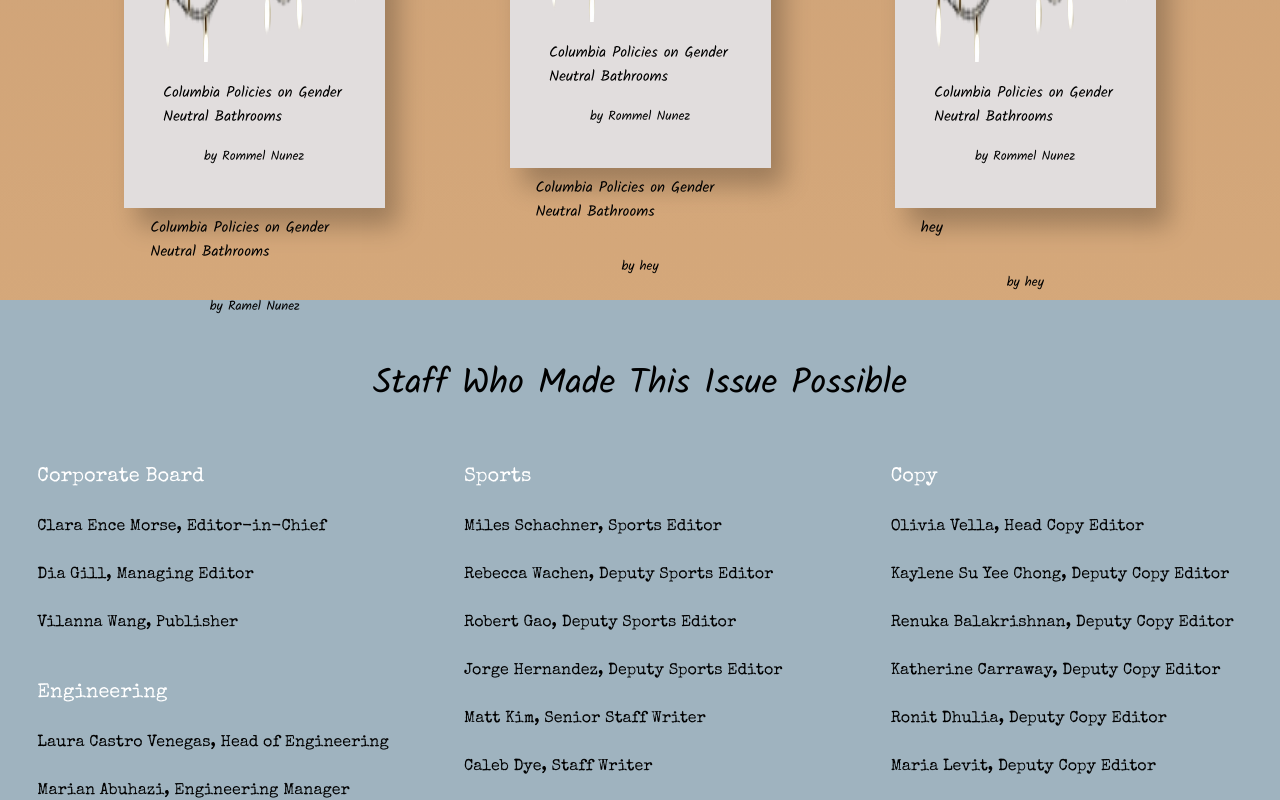
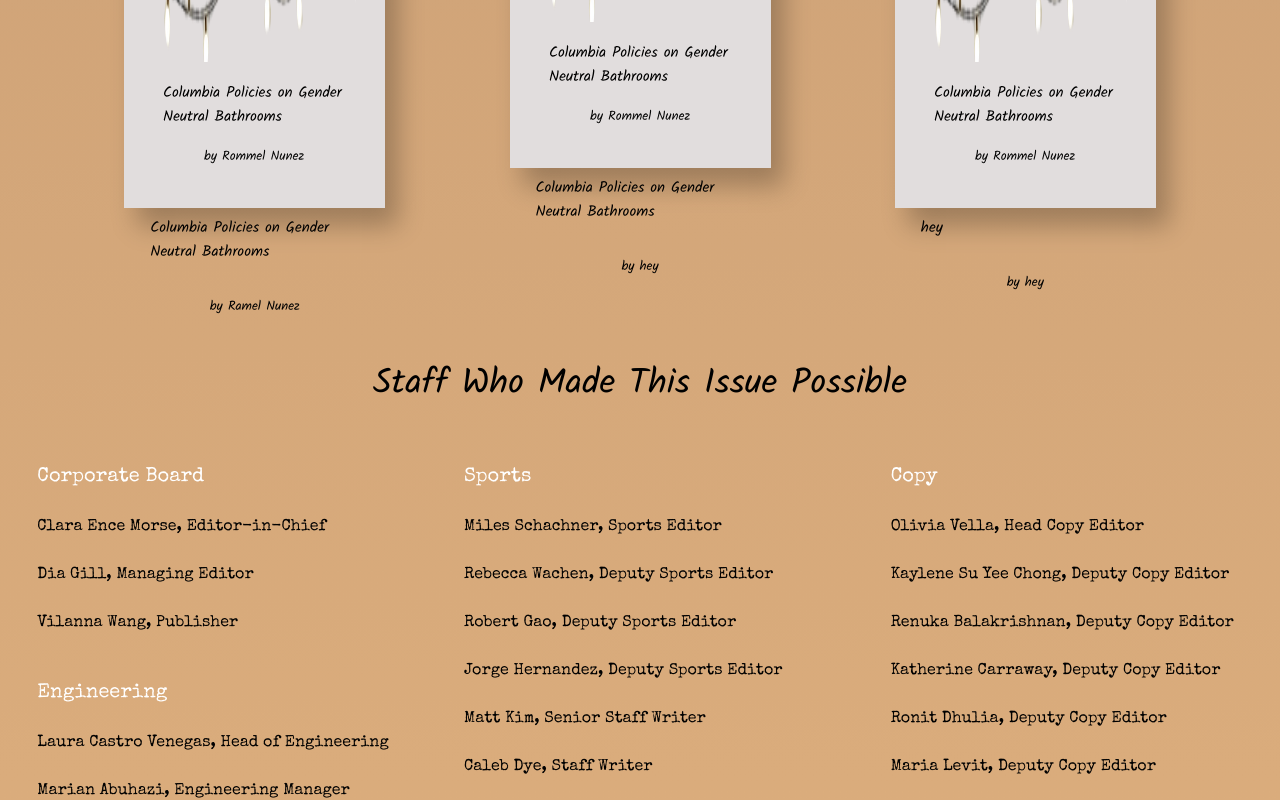
Before and after one commit to spectatorpublishing/hoco-2023, a React (Create React App) app: page / in a window 1280 px wide. Shown: the part 3463-4263 px from the top of the page. Built offline with nearby package versions, Linux system fonts and the light colour scheme.

Commit message:
fixed the color for credits

```diff
--- a/src/components/Credits.js
+++ b/src/components/Credits.js
@@ -4,7 +4,7 @@
 
 const Container = styled.div`
     width: 100%;
-    background-color: #9FB3BF;
+    /* background-color: #9FB3BF; */
     color: #0046A6;
     padding-bottom:3rem;
 `;
```
